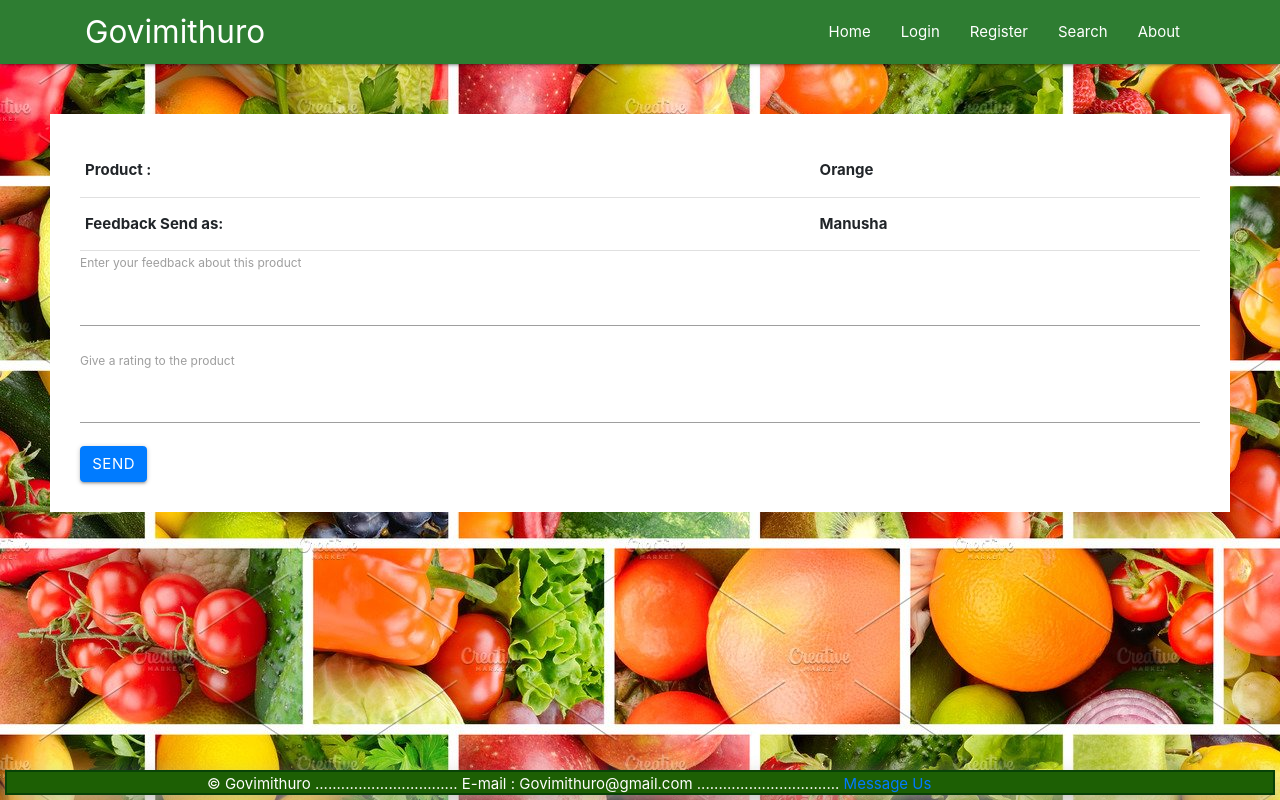
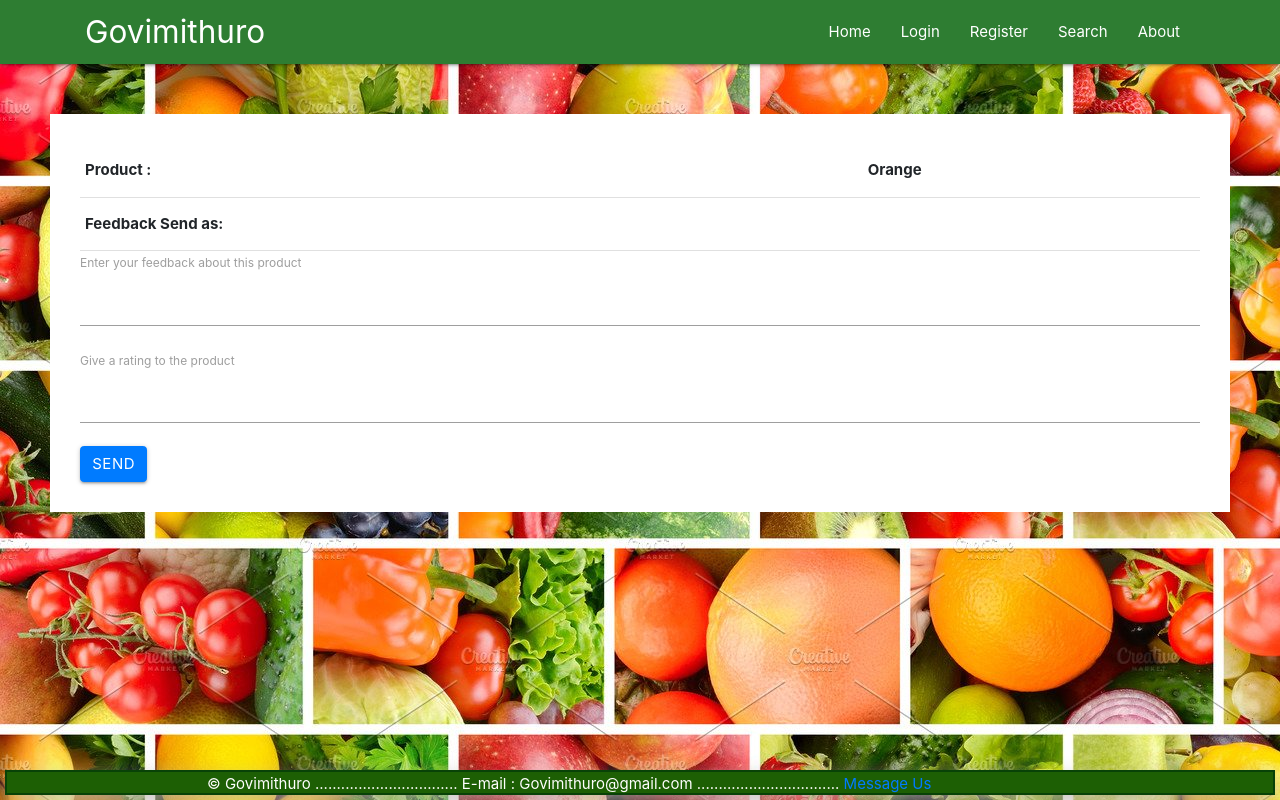
Before and after one commit to pasanjayasanka/frontendfinal, a React (Create React App) app: page /NewReview in a window 1280 px wide. Built offline with nearby package versions, Linux system fonts and the light colour scheme; no server answers.

Commit message:
new review edit

```diff
--- a/src/components/Review/NewReview.js
+++ b/src/components/Review/NewReview.js
@@ -1,10 +1,25 @@
 import {Component} from "react";
 import {Form,Button} from "react-bootstrap";
 import {Input} from "reactstrap";
+import axios from 'axios';
 
 class NewReview extends Component{
 
+    constructor(props) {
+        super(props);
+        this.state = {
+            error:null,
+            data: {
+                "firstName": localStorage.getItem('userFirstName'),
+            },
+            errors: {}
+        }
+    }
+
     render() {
+
+        const {error,data} = this.state;
+
         return(
             <div className="tab">
                 <div>
@@ -16,7 +31,7 @@ class NewReview extends Component{
                         </tr>
                         <tr>
                             <th>Feedback Send as:</th>
-                            <th>Manusha</th>
+                            <th>{data.firstName}</th>
                         </tr>
                         </thead>
                     </table>
```
Also changed, not shown: src/components/MyCart/MyCart.js (line endings or trailing spaces).
